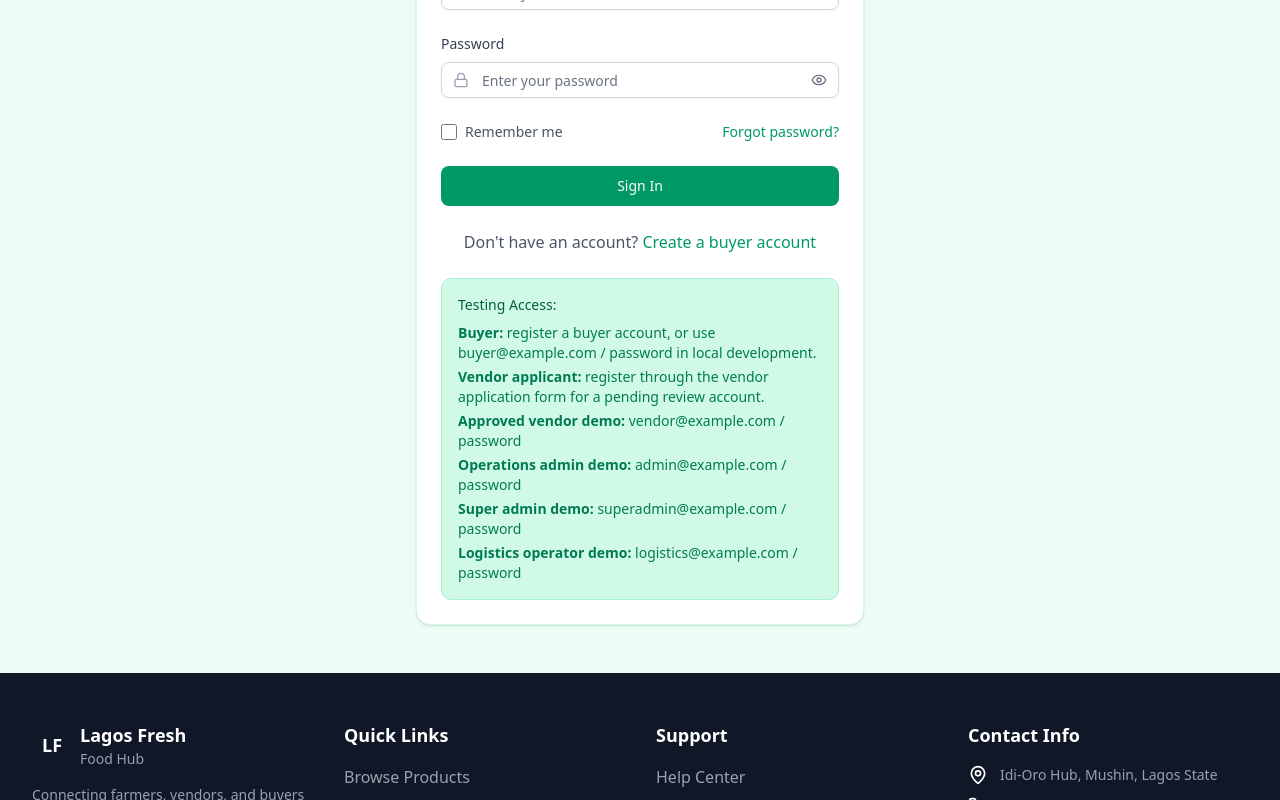
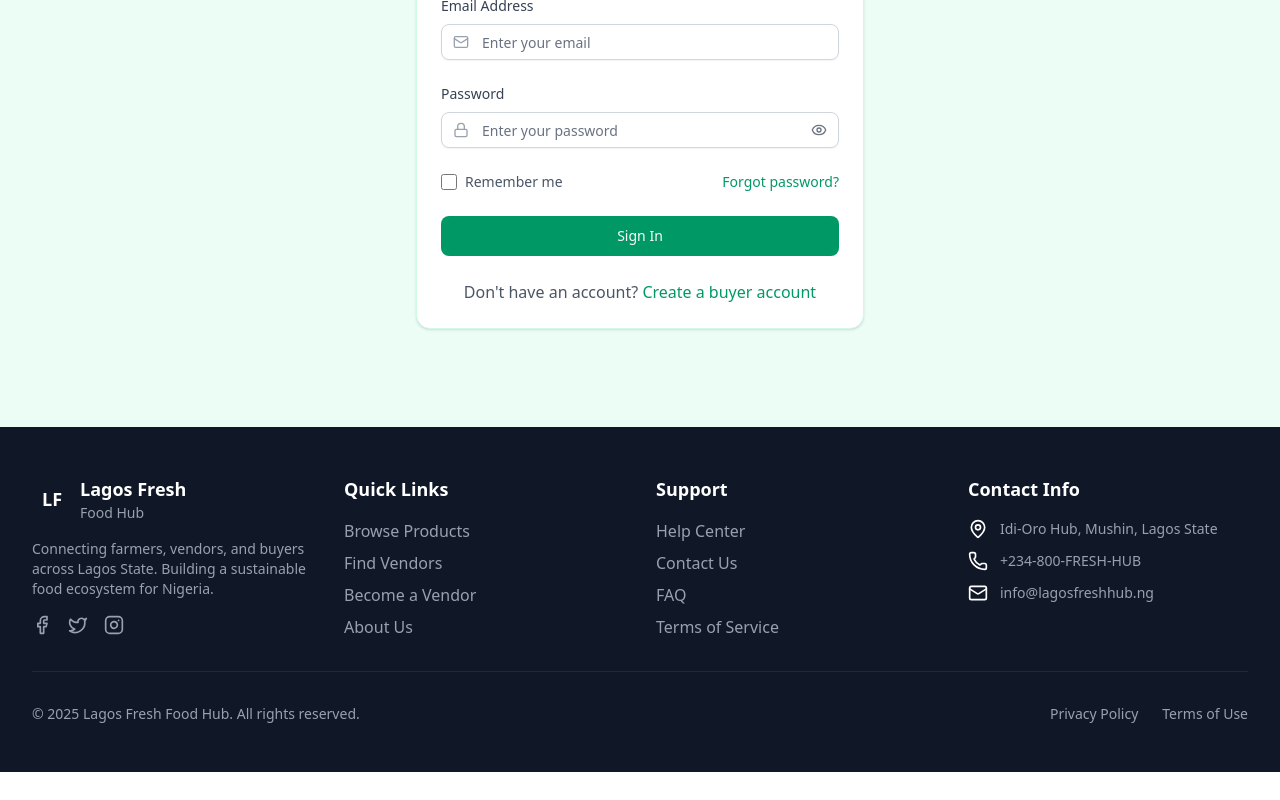
Before and after one commit to KernelGreens/eko-foodhub-connect, a Next.js app: page /login in a window 1280 px wide. Shown: the part 438-1238 px from the top of the page. After the commit the page ends 1210 px from the top, so only its background shows below. Built offline with nearby package versions, Linux system fonts and the light colour scheme; no server answers.

Commit message:
removed demo credentials display

```diff
--- a/app/(auth)/login/page.tsx
+++ b/app/(auth)/login/page.tsx
@@ -173,7 +173,7 @@ const LoginContent: React.FC = () => {
         </div>
 
         {/* Demo Credentials */}
-        <div className="mt-6 p-4 bg-emerald-100 rounded-lg border border-emerald-200">
+        {/* <div className="mt-6 p-4 bg-emerald-100 rounded-lg border border-emerald-200">
           <p className="text-sm text-emerald-800 font-medium mb-2">Testing Access:</p>
           <div className="text-sm text-emerald-700 space-y-1">
             <p><strong>Buyer:</strong> register a buyer account, or use buyer@example.com / password in local development.</p>
@@ -183,7 +183,7 @@ const LoginContent: React.FC = () => {
             <p><strong>Super admin demo:</strong> superadmin@example.com / password</p>
             <p><strong>Logistics operator demo:</strong> logistics@example.com / password</p>
           </div>
-        </div>
+        </div> */}
       </CardContent>
     </Card>
   </div>
```
